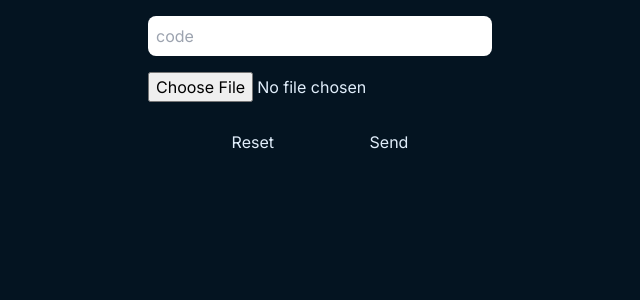
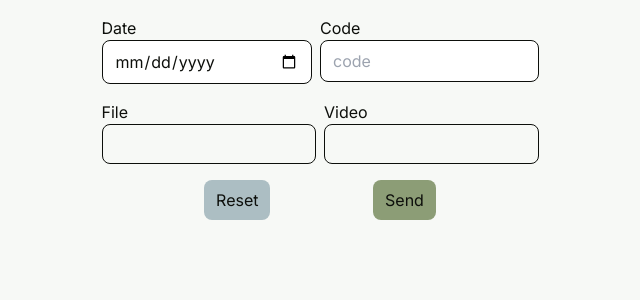
Before and after one commit to Horikaze/arts, a Next.js app: page /add in a window 1280 px wide. Shown: the top 300 px of the page, without its empty margins (320-960 px from the left). Built offline with nearby package versions, Linux system fonts and the light colour scheme.

Commit message:
styles update

```diff
--- a/app/add/page.tsx
+++ b/app/add/page.tsx
@@ -17,24 +17,64 @@ export default function Add() {
           alert(`${status}`);
         }}
       >
-        <input
-          type="text"
-          placeholder="code"
-          className="rounded-lg p-2 text-background"
-          name="secretKey"
-        />
-        <input type="file" name="file" />
+        <div className="flex gap-x-2">
+          <div className="flex flex-col w-1/2">
+            <p>Date</p>
+            <input
+              type="date"
+              name="date"
+              onChange={(e) => {
+                console.log(e.target.value);
+                console.log(typeof e.target.value);
+              }}
+              className="rounded-lg px-3 py-2 border"
+            />
+          </div>
+          <div className="flex flex-col w-1/2">
+            <p>Code</p>
+            <input
+              type="text"
+              placeholder="code"
+              className="rounded-lg px-3 py-2 border"
+              name="secretKey"
+            />
+          </div>
+        </div>
+        <div className="flex gap-x-2 w-full">
+          <div className="flex flex-col w-1/2">
+            <p>File</p>
+            <label
+              htmlFor="video"
+              className="border h-10 rounded-lg cursor-pointer"
+            ></label>
+            <input
+              type="file"
+              id="video"
+              name="video"
+              hidden
+              className="rounded-lg px-3 py-2"
+            />
+          </div>
+          <div className="flex flex-col w-1/2">
+            <p>Video</p>
+            <label
+              htmlFor="file"
+              className="border h-10 rounded-lg cursor-pointer"
+            ></label>
+            <input
+              type="file"
+              id="file"
+              hidden
+              name="file"
+              className="rounded-lg px-3 py-2"
+            />
+          </div>
+        </div>
         <div className="flex justify-evenly">
-          <button
-            type="reset"
-            className="hover:bg-primary/20 p-3 rounded-lg transition-all"
-          >
+          <button type="reset" className="bg-secondary px-3 py-2 rounded-lg">
             Reset
           </button>
-          <button
-            type="submit"
-            className="hover:bg-primary/20 p-3 rounded-lg transition-all"
-          >
+          <button type="submit" className="bg-primary px-3 py-2 rounded-lg">
             Send
           </button>
         </div>
--- a/app/components/sub/ImageElement.tsx
+++ b/app/components/sub/ImageElement.tsx
@@ -1,3 +1,4 @@
+import { convertUnixDateHours } from "@/app/lib/forrmaters";
 import { Art } from "@prisma/client";
 import Image from "next/image";
 import { FaClock } from "react-icons/fa6";
@@ -24,7 +25,7 @@ export default function ImageElement({ onClick, art }: ImageElementProps) {
 
       <div className="flex bg-secondary/70 p-4 rounded-full gap-x-2 items-center h-6 absolute bottom-0 left-0 m-2">
         <FaClock className="h-6 w-6" />
-        <p>2022-08-08</p>
+        <p>{convertUnixDateHours(art.dateFile as unknown as  number)}</p>
       </div>
     </div>
   );
--- a/app/globals.css
+++ b/app/globals.css
@@ -7,7 +7,7 @@ body,
 #root {
   @apply text-text;
   scroll-behavior: smooth;
-  background-color: #041421;
+  background-color: #f7f9f6;
   height: 100vh;
 }
 
--- /dev/null
+++ b/app/lib/forrmaters.ts
@@ -0,0 +1,13 @@
+import { format, fromUnixTime } from "date-fns";
+
+export const convertUnixDateHours = (date: number) => {
+  try {
+    if (!date) {
+      return "";
+    }
+    return format(fromUnixTime(date / 1000), "dd-MM-yyyy");
+  } catch (error) {
+    console.log(error);
+    return "";
+  }
+};
--- a/app/page.tsx
+++ b/app/page.tsx
@@ -3,10 +3,11 @@ import Images from "./components/main/Images";
 import prisma from "@/app/lib/prismadb";
 export default async function Home() {
   const arts = await prisma.art.findMany();
+  console.log(arts);
   return (
     <main className="h-full flex flex-col">
       <Header />
-      <Images images={arts} />
+      {arts.length <= 0 ? <Images images={arts} /> : null}
     </main>
   );
 }
--- a/package.json
+++ b/package.json
@@ -12,6 +12,7 @@
     "@prisma/client": "5.10.0",
     "@types/file-saver": "^2.0.7",
     "@uploadthing/react": "^6.2.4",
+    "date-fns": "^3.3.1",
     "file-saver": "^2.0.5",
     "next": "14.1.0",
     "react": "^18",
--- a/tailwind.config.ts
+++ b/tailwind.config.ts
@@ -8,12 +8,12 @@ const config: Config = {
   ],
   theme: {
     colors: {
-      text: "#e1eefb",
-      background: "#041421",
-      primary: "#87c1ef",
-      secondary: "#8d1713",
-      accent: "#e3e32f",
-    },
+      'text': '#0d0f0b',
+      'background': '#f7f9f6',
+      'primary': '#8c9d76',
+      'secondary': '#acbec3',
+      'accent': '#9396b1',
+     }
   },
   plugins: [],
 };
```
Also changed, not shown: 2 other files (tests, documents, lock files or other folders).
